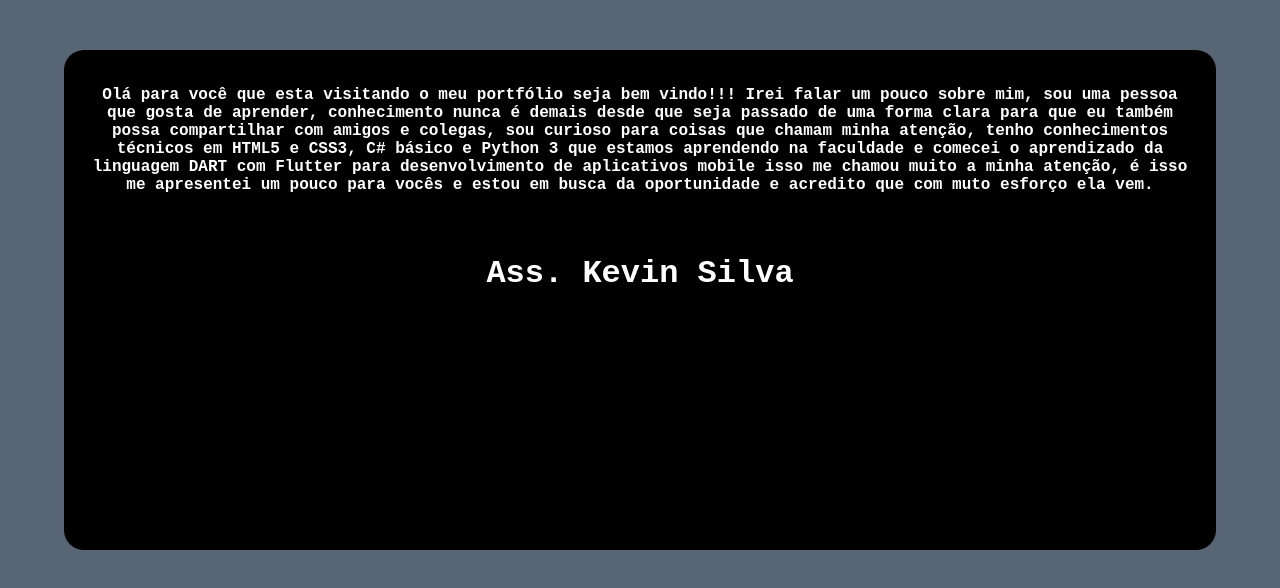
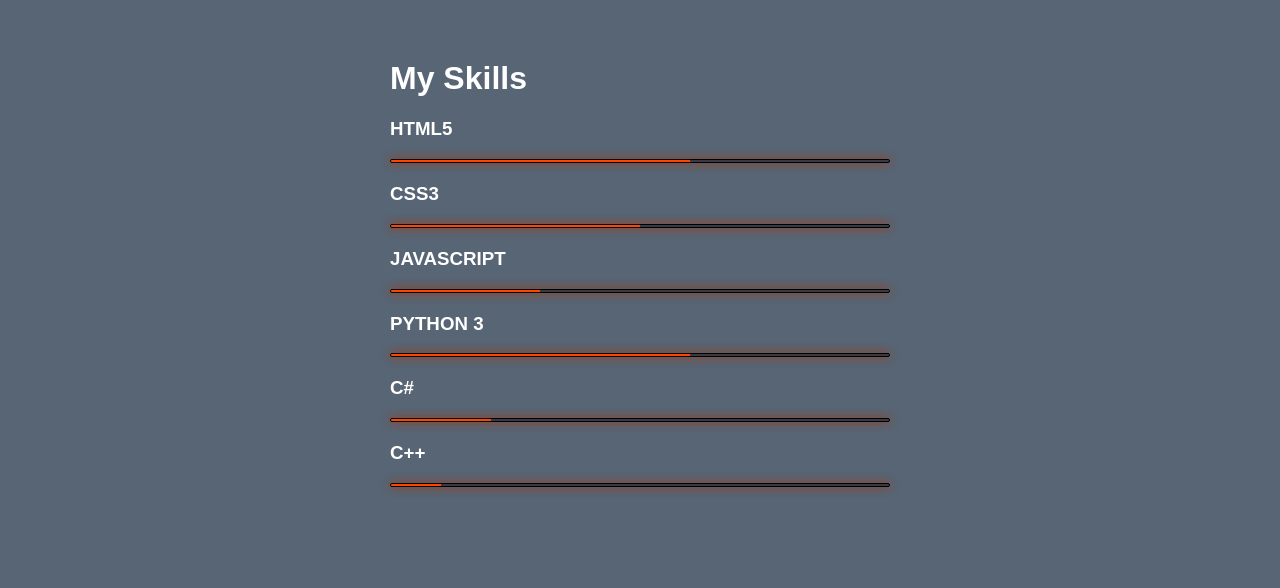
Before and after one commit to KevinSilva11/portfolio_web, a plain HTML site: page aboutme.html in a window 1280 px wide. Drawn offline with Linux system fonts and the light colour scheme.

Commit message:
algumas modificações

```diff
--- a/CSS/aboutme.css
+++ b/CSS/aboutme.css
@@ -3,38 +3,115 @@ body,html{
     margin: 0;
     padding: 0;
     font-family: sans-serif;
+    list-style: none;
 }
 
-
-p{
-    color:white;
-    font-weight: bold;
-
+.aboutme {
+    width: 500px;
+    margin: 60px auto;
+    color: white;
 }
 
-.aboutme{
-    background-color: #000;
-    position: relative;
-    margin-top: 50px;
-    margin-left: 5%;
-    width: 90%;
-    height: 500px;;
-    border-radius: 20px 20px;
-    overflow: auto;
+.aboutme li {
+    margin: 20px 0;
 }
 
-.p_aboutme{
-    color: white;
-    padding: 20px;
-    font-family: 'Courier New', Courier, monospace;
-    text-align: center;
-
+.bar {
+    background: #353b48;
+    display: block;
+    height: 2px;
+    border: 1px solid rgba(0, 0, 0, 3);
+    border-radius: 3px;
+    overflow: hidden;
+    box-shadow: 0 0 10px rgb(173, 48, 3);
 }
 
-.h1_aboutme{
-    color: white;
-    padding: 20px;
-    font-family: 'Courier New', Courier, monospace;
-    text-align: center;
+.bar span {
+    height: 2px;
+    float: left;
+    background: orangered;
+}
 
+.html {
+    width: 60%;
+    animation: html 3s;
 }
+
+.css {
+    width: 50%;
+    animation: css 3s;
+}
+
+.javascript {
+    width: 30%;
+    animation: javascript 3s;
+}
+
+.python {
+    width: 60%;
+    animation: python 3s;
+}
+
+.csharp {
+    width: 20%;
+    animation: csharp 3s;
+}
+
+.cplus {
+    width: 10%;
+    animation: cplus 3s;
+}
+
+@keyframes html {
+    0%{
+        width: 0%;
+    }
+    100%{
+        width: 60%;
+    }
+}
+
+@keyframes css {
+    0%{
+        width: 0%;
+    }
+    100%{
+        width: 50%;
+    }
+}
+
+@keyframes javascript {
+    0%{
+        width: 0%;
+    }
+    100%{
+        width: 30%;
+    }
+}
+
+@keyframes python{
+    0%{
+        width: 0%;
+    }
+    100%{
+        width: 60%;
+    }
+}
+
+@keyframes csharp{
+    0%{
+        width: 0%;
+    }
+    100%{
+        width: 20%;
+    }
+}
+
+@keyframes cplus{
+    0%{
+        width: 0%;
+    }
+    100%{
+        width: 10%;
+    }
+}
--- a/CSS/contatos.css
+++ b/CSS/contatos.css
@@ -14,7 +14,7 @@ body{
 }
 
 .contatos{
-    width: 250px;
+    width: 270px;
     height: 140px;
     display: inline-block;
     background: black;
@@ -46,6 +46,7 @@ body{
     left: 0;
     bottom: 0;
     padding: 10px 0;
+    color: orangered;
 }
 .contatos:hover i{
     transform: translateY(-40px);
--- a/aboutme.html
+++ b/aboutme.html
@@ -5,13 +5,35 @@
     <meta name="viewport" content="width=device-width, initial-scale=1.0">
     <meta http-equiv="X-UA-Compatible" content="ie=edge">
     <link rel="stylesheet" href="CSS/aboutme.css">
-    <title>About Me</title>
+    <title>My Skills</title>
 </head>
 <body>
     <div class="aboutme">
-        <p class="p_aboutme">Olá para você que esta visitando o meu portfólio seja bem vindo!!! Irei falar um pouco sobre mim, sou uma pessoa que gosta de aprender, conhecimento nunca é demais desde que seja passado de uma forma clara para que eu também possa compartilhar com amigos e colegas, sou curioso para coisas que chamam minha atenção, tenho conhecimentos técnicos em HTML5 e CSS3, C# básico e Python 3 que estamos aprendendo na faculdade e comecei o aprendizado da linguagem DART com Flutter para desenvolvimento de aplicativos mobile isso me chamou muito a minha atenção, é isso me apresentei um pouco para vocês e estou em busca da oportunidade e acredito que com muto esforço ela vem. </p>
+        <h1>My Skills</h1>
+        <li>
+            <h3>HTML5</h3><span class="bar"><span class="html"></span></span>
+        </li>
 
-        <h1 class="h1_aboutme">Ass. Kevin Silva</h1>
+        <li>
+            <h3>CSS3</h3><span class="bar"><span class="css"></span></span>
+        </li>
+
+        <li>
+            <h3>JAVASCRIPT</h3><span class="bar"><span class="javascript"></span></span>
+        </li>
+
+        <li>
+            <h3>PYTHON 3</h3><span class="bar"><span class="python"></span></span>
+        </li>
+
+        <li>
+            <h3>C#</h3><span class="bar"><span class="csharp"></span></span>
+        </li>
+
+        <li>
+            <h3>C++</h3><span class="bar"><span class="cplus"></span></span>
+        </li>
+
     </div>
 
 </body>
```
Also changed, not shown: Portfolio.html (+1 -1 lines), index.html (+1 -1 lines).
